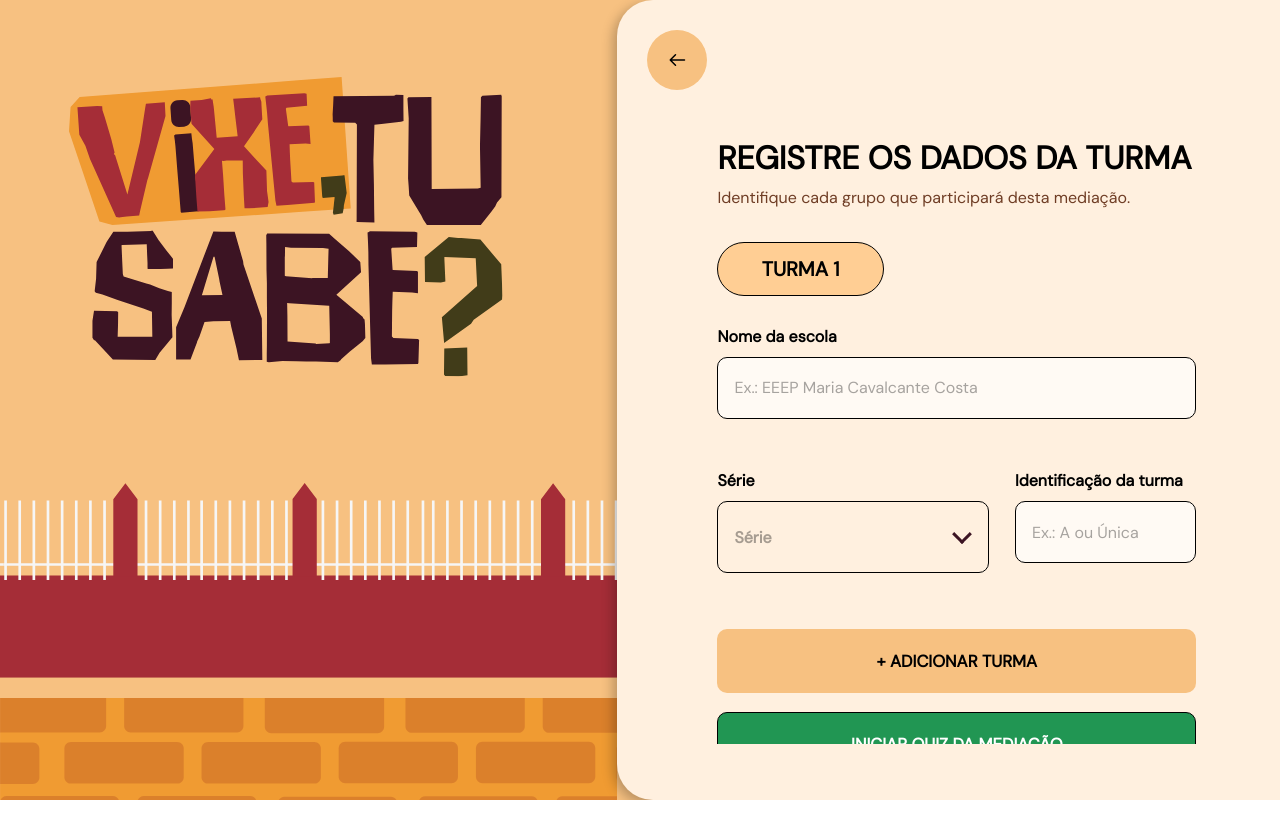
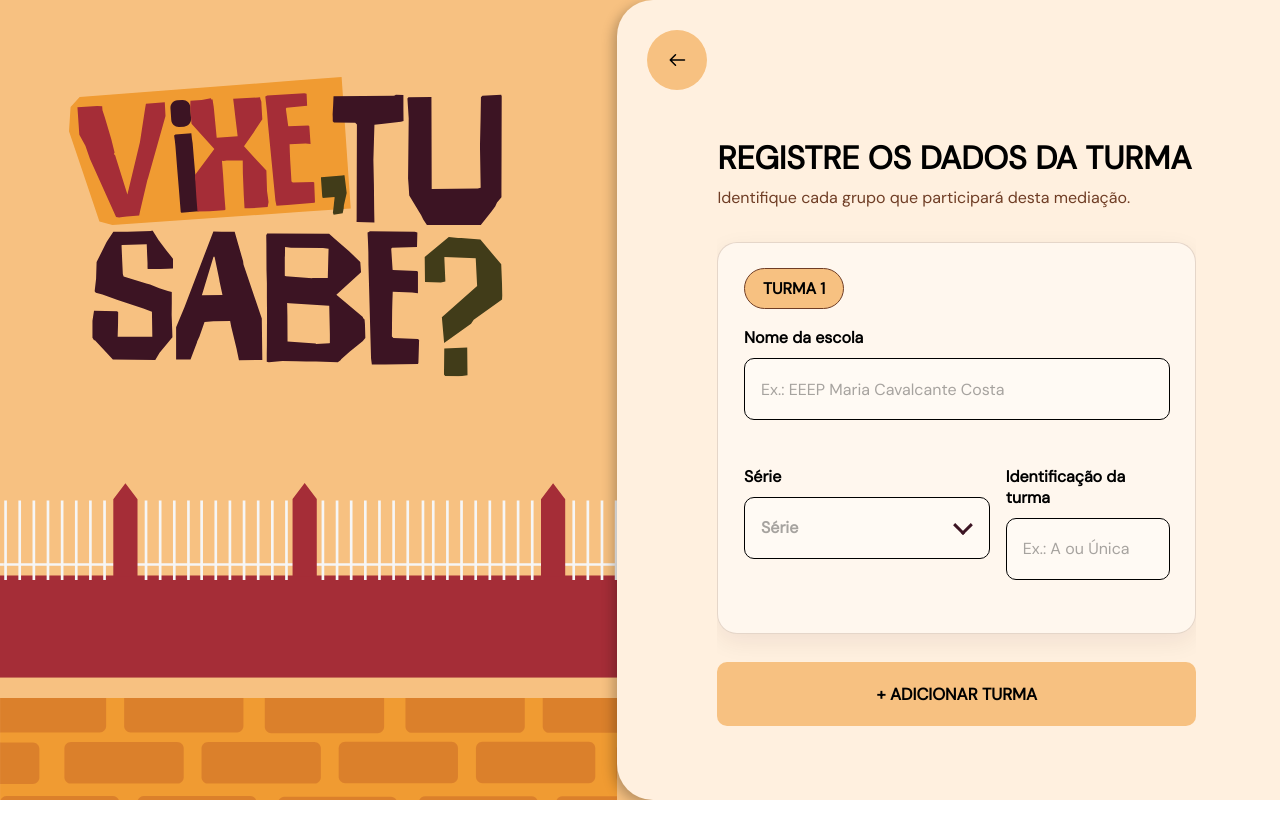
Before and after one commit to CSCAQXD/QUIZ-vixe-tu-sabe, a React app in the folder frontend/: page /cadastro-turmas in a window 1280 px wide. Shown: the top 838 px of the page. Built offline with nearby package versions, Linux system fonts and the light colour scheme; the HTML template or start-up script is replaced by a standard one.

Commit message:
style(turmas): organiza formulário em cartões

```diff
--- a/frontend/src/components/features/turmas/TurmaForm/TurmaForm.css
+++ b/frontend/src/components/features/turmas/TurmaForm/TurmaForm.css
@@ -1,16 +1,13 @@
 .turma-form {
     min-width: 0;
     display: grid;
-    gap: clamp(24px, 2.8vh, 30px);
+    gap: 18px;
     margin: 0;
-    padding: 0;
-    border: 0;
-}
-
-.turma-form + .turma-form {
-    margin-top: clamp(24px, 4vh, 44px);
-    padding-top: clamp(52px, 7vh, 76px);
-    border-top: 2px solid #f7c181;
+    padding: clamp(22px, 2vw, 30px);
+    border: 1px solid rgb(111 61 37 / 18%);
+    border-radius: 20px;
+    background: rgb(255 250 244 / 72%);
+    box-shadow: 0 8px 24px rgb(60 20 35 / 7%);
 }
 
 .turma-form__header {
@@ -21,16 +18,16 @@
 }
 
 .turma-form h2 {
-    width: clamp(160px, 13vw, 195px);
-    margin: 0 0 6px;
-    padding: 13px 24px;
-    border: 1px solid #000;
+    width: auto;
+    margin: 0;
+    padding: 9px 18px;
+    border: 1px solid #6f3d25;
     border-radius: 162px;
     color: #000;
     text-align: center;
-    background: #ffce94;
+    background: #f7c181;
     font-family: var(--font-family-base);
-    font-size: 1.25rem;
+    font-size: 1rem;
     font-weight: 700;
 }
 
@@ -38,13 +35,13 @@
     display: grid;
     grid-template-columns: minmax(0, 3fr) minmax(0, 2fr);
     align-items: start;
-    gap: clamp(16px, 2vw, 32px);
+    gap: 16px;
 }
 
 .turma-form .select-field__control {
-    min-height: clamp(72px, 8.25vh, 89px);
-    background-color: transparent;
-    font-size: clamp(1rem, 1.15vw, 1.35rem);
+    min-height: 62px;
+    background-color: #fffaf4;
+    font-size: 1rem;
 }
 
 .turma-form__reuse-school {
```
